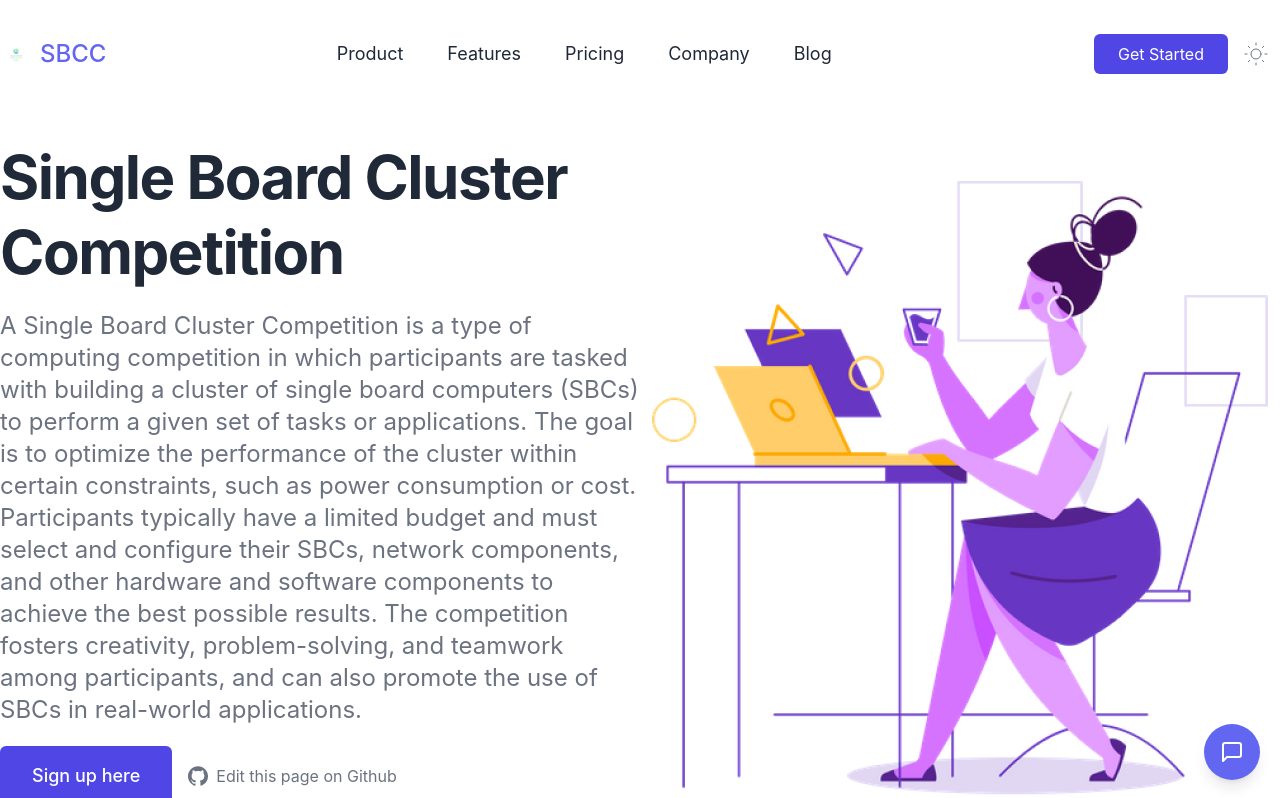
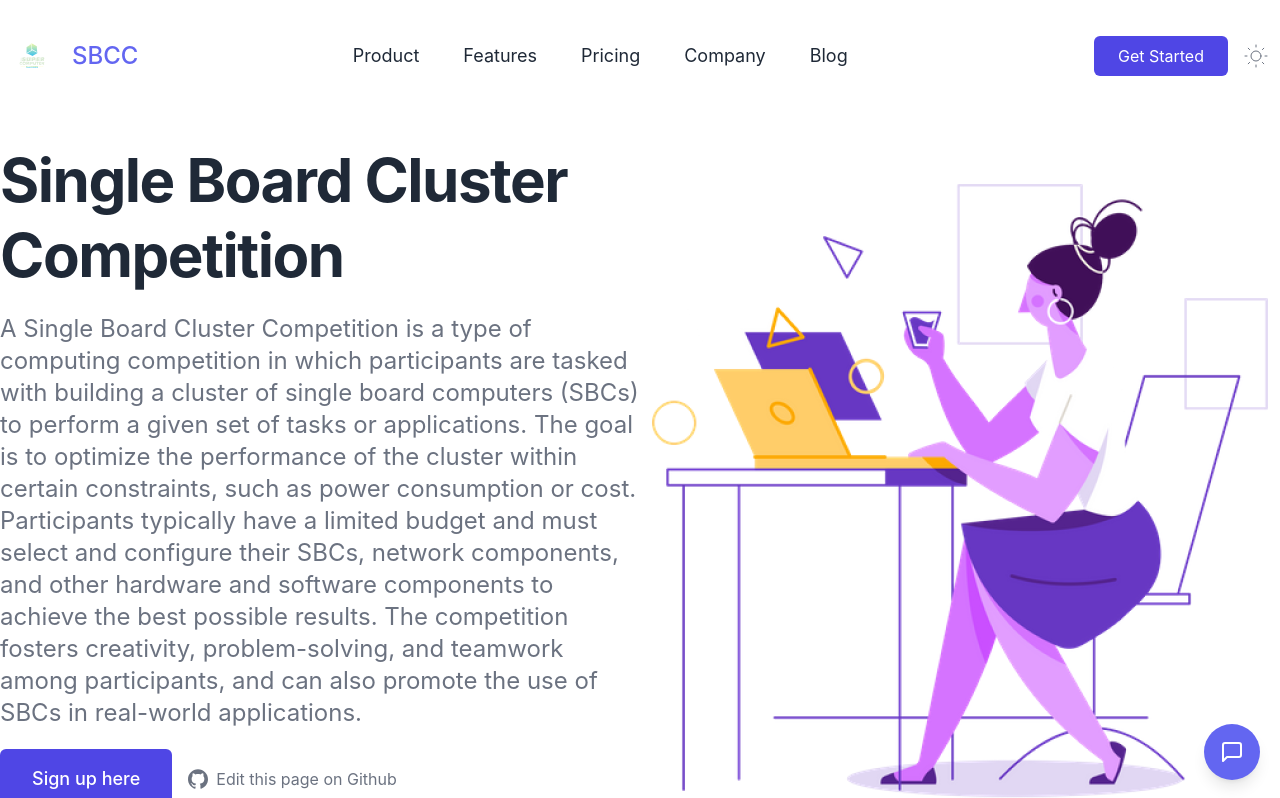
Before and after one commit to aalborg-supercomputer-klubben/sbcc-site, a Next.js app: page / in a window 1280 px wide. Shown: the top 798 px of the page. Built offline with nearby package versions, Linux system fonts and the light colour scheme.

Commit message:
fixed some warnings

```diff
--- a/components/navbar.tsx
+++ b/components/navbar.tsx
@@ -27,7 +27,7 @@ export default function Navbar() {
                         alt="N"
                         width="32"
                         height="32"
-                        className="w-8"
+                        className="w-16"
                       />
                     </span>
                     <span>SBCC</span>
--- a/components/participants.tsx
+++ b/components/participants.tsx
@@ -8,7 +8,7 @@ export default function Participants() {
         <div className="flex flex-wrap justify-center gap-5 mt-10 md:justify-around">
             {participants.map(p => {
                 return (
-                    <Link href={p.Url} className="pt-2 text-gray-400 dark:text-gray-400">
+                    <Link key={p.Name} href={p.Url} className="pt-2 text-gray-400 dark:text-gray-400">
                         <p className="text-center">{p.Name}</p>
                         <Image
                             src={p.Logo_path}
--- a/pages/index.tsx
+++ b/pages/index.tsx
@@ -19,7 +19,7 @@ export default function (){
         <title>Nextly - Free Nextjs & TailwindCSS Landing Page Template</title>
         <meta
           name="description"
-          content="Nextly is a free landing page template built with next.js & Tailwind CSS"
+          content="SBCC is a Single Board Cluster Competition made for students by students"
         />
         <link rel="icon" href="/favicon.ico" />
       </Head>
--- a/tailwind.config.js
+++ b/tailwind.config.js
@@ -8,7 +8,7 @@ module.exports = {
   theme: {
     extend: {
       colors: {
-        trueGray: colors.trueGray,
+        trueGray: colors.neutral,
       },
     },
     fontFamily: {
```
